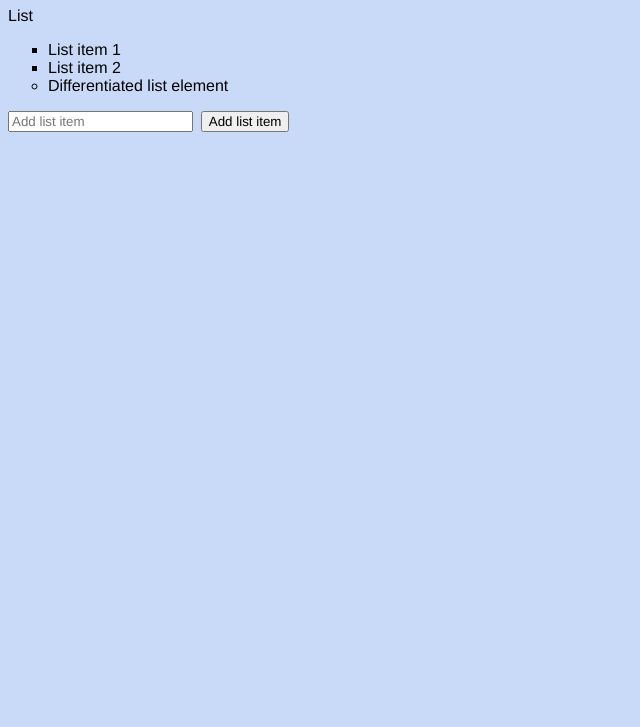
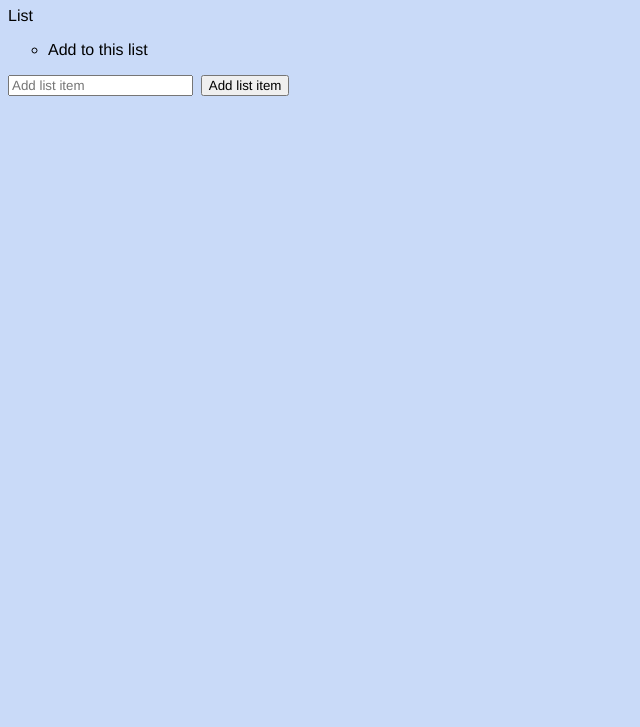
Before and after one commit to racheldunne28/basic-webpage, a plain HTML site: page index.html in a window 1280 px wide. Shown: the part 73-800 px from the top of the page, without its empty margins (0-640 px from the left). Drawn offline with Linux system fonts and the light colour scheme.

Commit message:
Feat: Change default list ready to be added to

```diff
--- a/index.html
+++ b/index.html
@@ -9,10 +9,8 @@
 <body class="light-theme">
     <h1>Basic webpage</h1>
     <p id="content1">List</p>
-    <ul>
-        <li class="list">List item 1</li>
-        <li class="list">List item 2</li>
-        <li>Differentiated list element</li>
+    <ul id = "list1">
+        <li>Add to this list</li>
     </ul>
     <input type="text" placeholder="Add list item" id="newListItem">
     <button class="btn2">Add list item</button>
```
